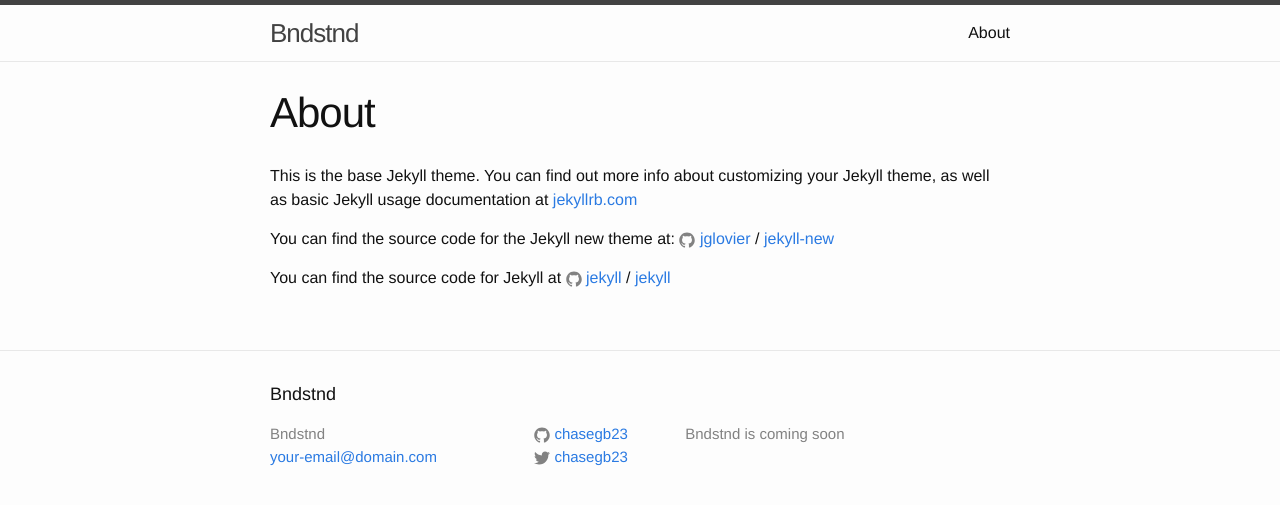
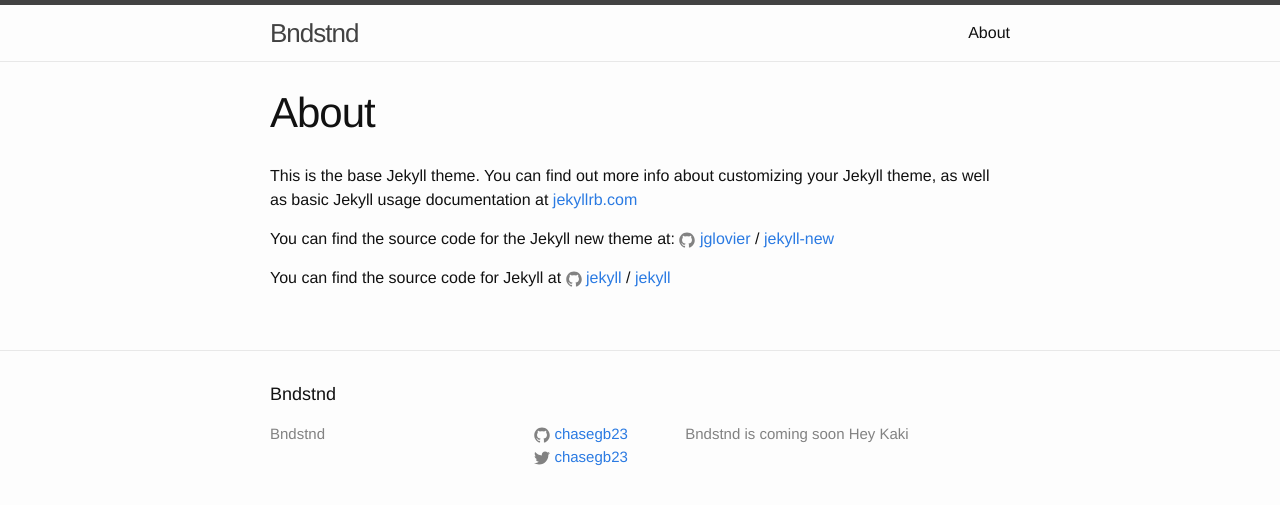
Before and after one commit to chasegb23/chasegb23.github.io, a Jekyll site: the page built from about.md, in a window 1280 px wide. Shown: the top 505 px of the page. Built offline with Jekyll 4.4.1, drawn with Linux system fonts in a browser that asks for light colours.

Commit message:
Hey Kaki

```diff
--- a/_config.yml
+++ b/_config.yml
@@ -7,9 +7,10 @@
 
 # Site settings
 title: Bndstnd
-email: your-email@domain.com
+email:
 description: > # this means to ignore newlines until "baseurl:"
   Bndstnd is coming soon
+  Hey Kaki
 baseurl: "" # the subpath of your site, e.g. /blog
 url: "http://yourdomain.com" # the base hostname & protocol for your site
 twitter_username: chasegb23
```
